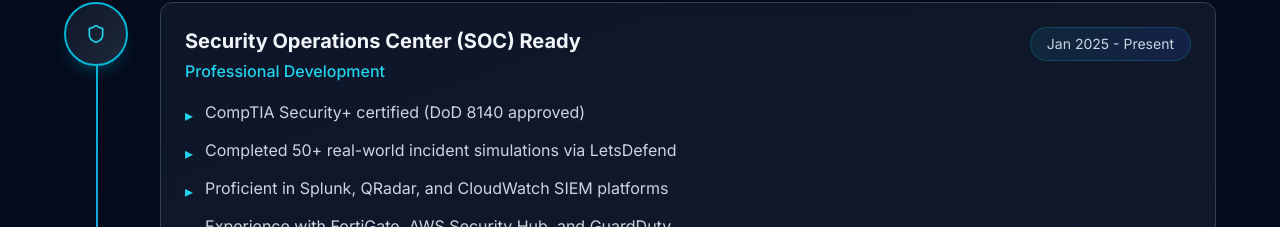
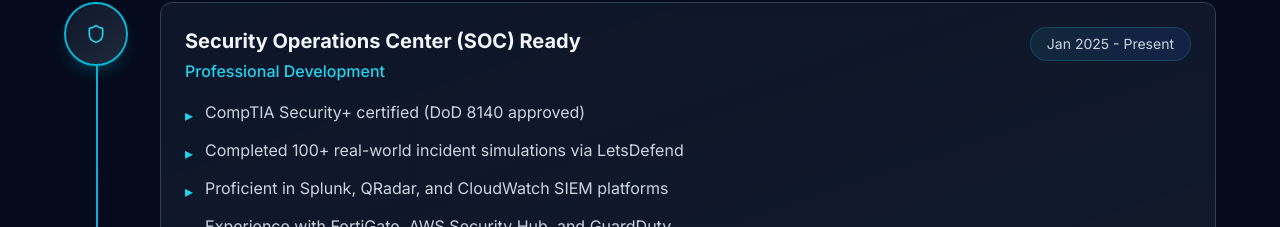
Before and after one commit to AntonioBeltranMiller/cybersec-portfolio, a Next.js app: page / in a window 1280 px wide. Shown: the part 7028-7255 px from the top of the page. Built offline with nearby package versions, Linux system fonts and the light colour scheme.

Commit message:
Update Timeline.tsx

```diff
--- a/components/Timeline.tsx
+++ b/components/Timeline.tsx
@@ -12,7 +12,7 @@
       icon: <Shield className="w-5 h-5" />,
       highlights: [
         'CompTIA Security+ certified (DoD 8140 approved)',
-        'Completed 50+ real-world incident simulations via LetsDefend',
+        'Completed 100+ real-world incident simulations via LetsDefend',
         'Proficient in Splunk, QRadar, and CloudWatch SIEM platforms',
         'Experience with FortiGate, AWS Security Hub, and GuardDuty',
         'Active threat hunting and malware analysis skills',
```
